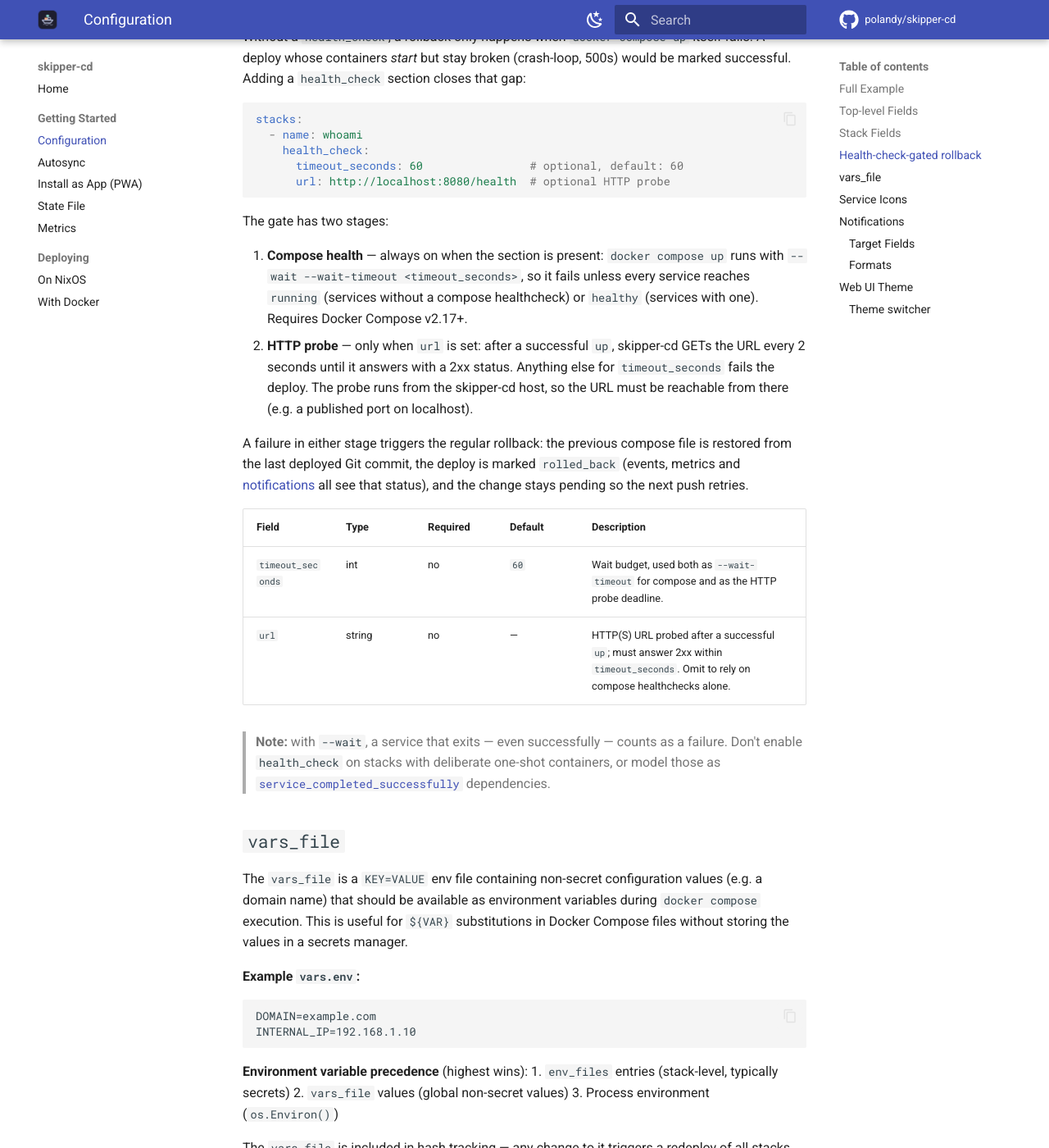
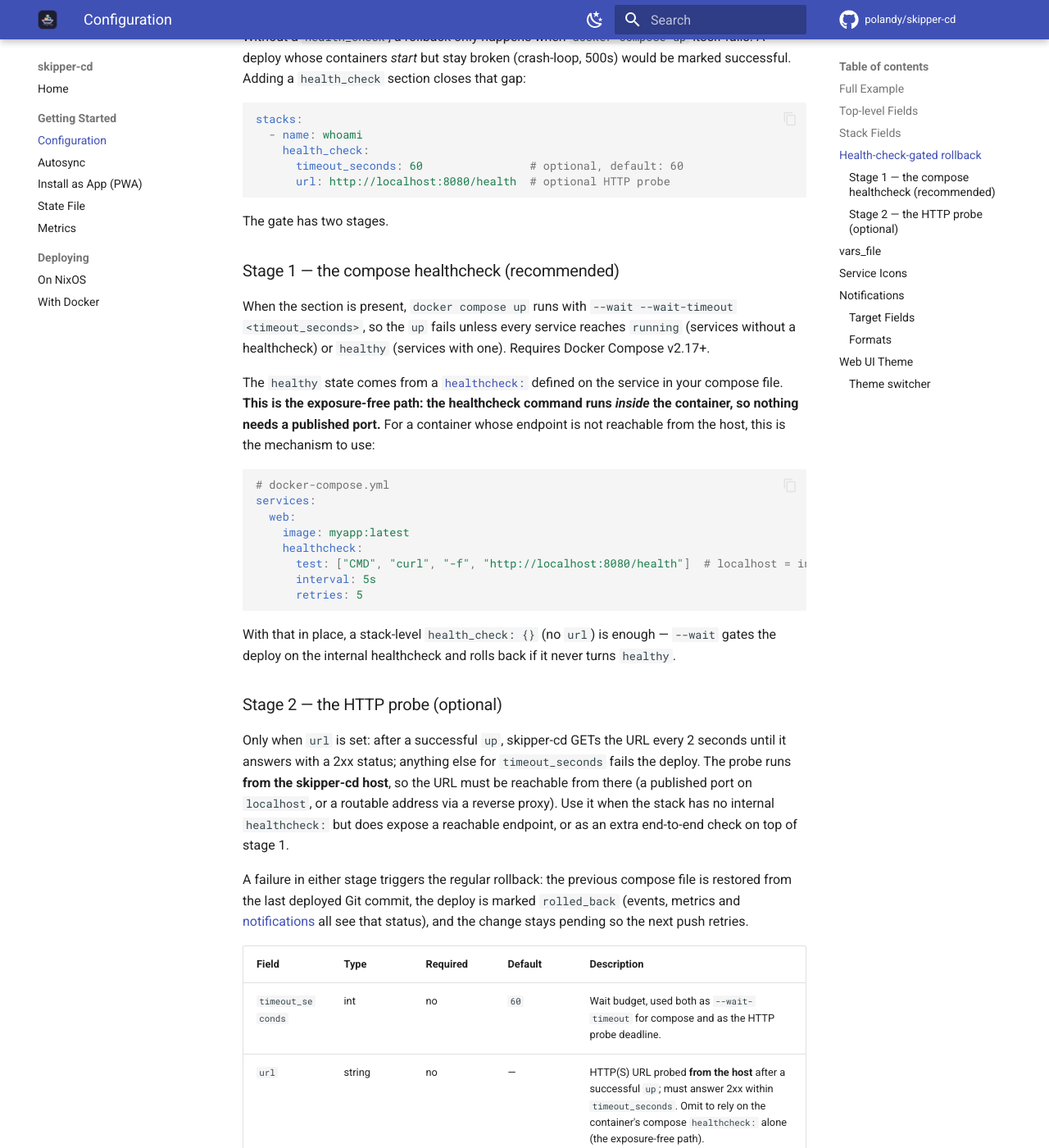
Before and after one commit to polandy/skipper-cd, an MkDocs documentation site: the page built from docs/configuration.md, in a window 1280 px wide and 1400 px high, scrolled down 4241 px. Shown: the whole window at 82% size. Built offline with MkDocs 1.6.1 and Material for MkDocs 9.7.7, drawn with Linux system fonts in a browser that asks for light colours; comment, search, counter and statistics services are not loaded.

Commit message:
docs(deploy): lead with the compose healthcheck as the exposure-free path
The HTTP probe only reaches endpoints published to the skipper-cd host,
which containers often are not. Clarify that the compose healthcheck runs
inside the container and --wait gates on it with no port exposure, so it
is the primary mechanism; the url probe is the optional host-reachable extra.

````diff
--- a/docs/configuration.md
+++ b/docs/configuration.md
@@ -92,17 +92,37 @@ stacks:
       url: http://localhost:8080/health  # optional HTTP probe
 ```
 
-The gate has two stages:
+The gate has two stages.
 
-1. **Compose health** — always on when the section is present: `docker compose up` runs with `--wait --wait-timeout <timeout_seconds>`, so it fails unless every service reaches `running` (services without a compose healthcheck) or `healthy` (services with one). Requires Docker Compose v2.17+.
-2. **HTTP probe** — only when `url` is set: after a successful `up`, skipper-cd GETs the URL every 2 seconds until it answers with a 2xx status. Anything else for `timeout_seconds` fails the deploy. The probe runs from the skipper-cd host, so the URL must be reachable from there (e.g. a published port on localhost).
+### Stage 1 — the compose healthcheck (recommended)
+
+When the section is present, `docker compose up` runs with `--wait --wait-timeout <timeout_seconds>`, so the `up` fails unless every service reaches `running` (services without a healthcheck) or `healthy` (services with one). Requires Docker Compose v2.17+.
+
+The `healthy` state comes from a [`healthcheck:`](https://docs.docker.com/reference/compose-file/services/#healthcheck) defined on the service in your compose file. **This is the exposure-free path: the healthcheck command runs *inside* the container, so nothing needs a published port.** For a container whose endpoint is not reachable from the host, this is the mechanism to use:
+
+```yaml
+# docker-compose.yml
+services:
+  web:
+    image: myapp:latest
+    healthcheck:
+      test: ["CMD", "curl", "-f", "http://localhost:8080/health"]  # localhost = inside the container
+      interval: 5s
+      retries: 5
+```
+
+With that in place, a stack-level `health_check: {}` (no `url`) is enough — `--wait` gates the deploy on the internal healthcheck and rolls back if it never turns `healthy`.
+
+### Stage 2 — the HTTP probe (optional)
+
+Only when `url` is set: after a successful `up`, skipper-cd GETs the URL every 2 seconds until it answers with a 2xx status; anything else for `timeout_seconds` fails the deploy. The probe runs **from the skipper-cd host**, so the URL must be reachable from there (a published port on `localhost`, or a routable address via a reverse proxy). Use it when the stack has no internal `healthcheck:` but does expose a reachable endpoint, or as an extra end-to-end check on top of stage 1.
 
 A failure in either stage triggers the regular rollback: the previous compose file is restored from the last deployed Git commit, the deploy is marked `rolled_back` (events, metrics and [notifications](#notifications) all see that status), and the change stays pending so the next push retries.
 
 | Field | Type | Required | Default | Description |
 |---|---|---|---|---|
 | `timeout_seconds` | int | no | `60` | Wait budget, used both as `--wait-timeout` for compose and as the HTTP probe deadline. |
-| `url` | string | no | — | HTTP(S) URL probed after a successful `up`; must answer 2xx within `timeout_seconds`. Omit to rely on compose healthchecks alone. |
+| `url` | string | no | — | HTTP(S) URL probed **from the host** after a successful `up`; must answer 2xx within `timeout_seconds`. Omit to rely on the container's compose `healthcheck:` alone (the exposure-free path). |
 
 > **Note:** with `--wait`, a service that exits — even successfully — counts as a failure. Don't enable `health_check` on stacks with deliberate one-shot containers, or model those as [`service_completed_successfully`](https://docs.docker.com/compose/how-tos/startup-order/) dependencies.
 
````
Also changed, not shown: dev-docs/adr/0022-health-check-gated-rollback.md (+5 -1 lines), 1 other file.
